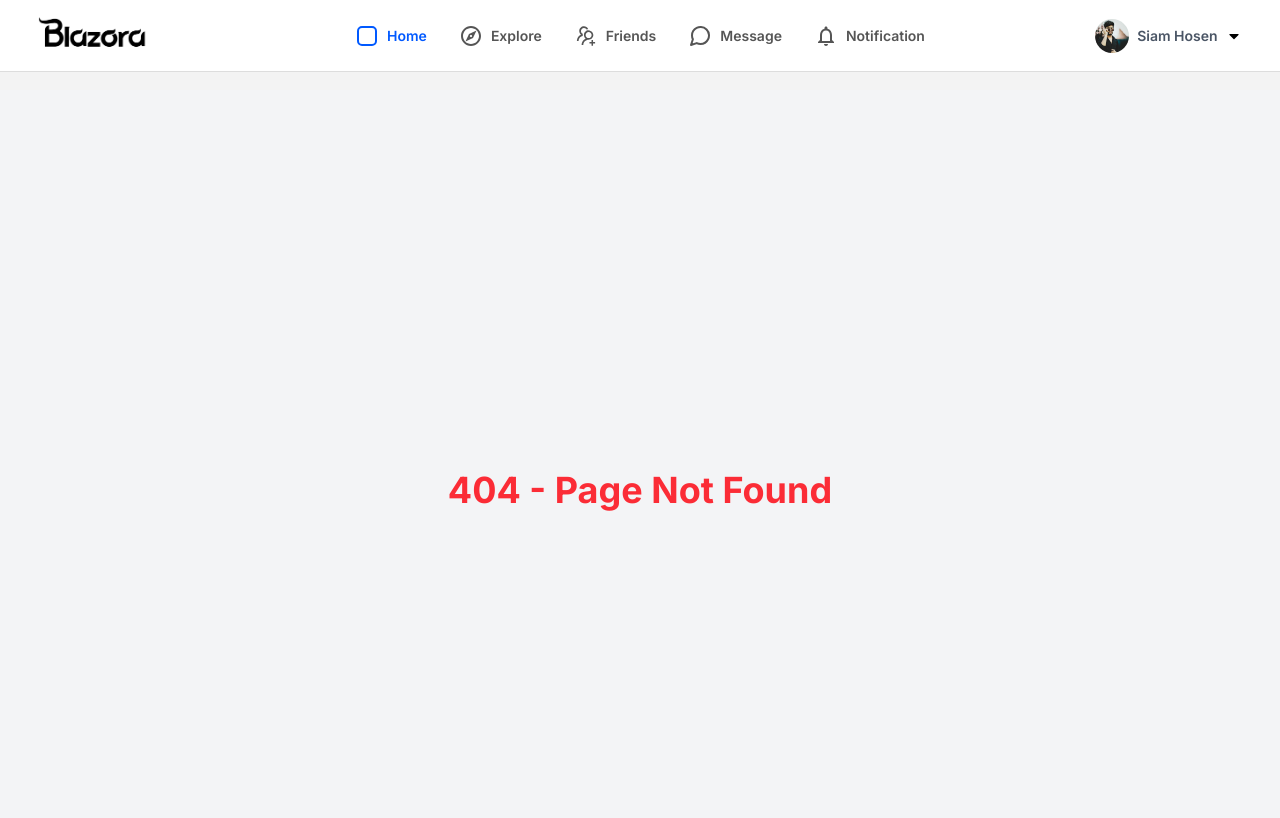
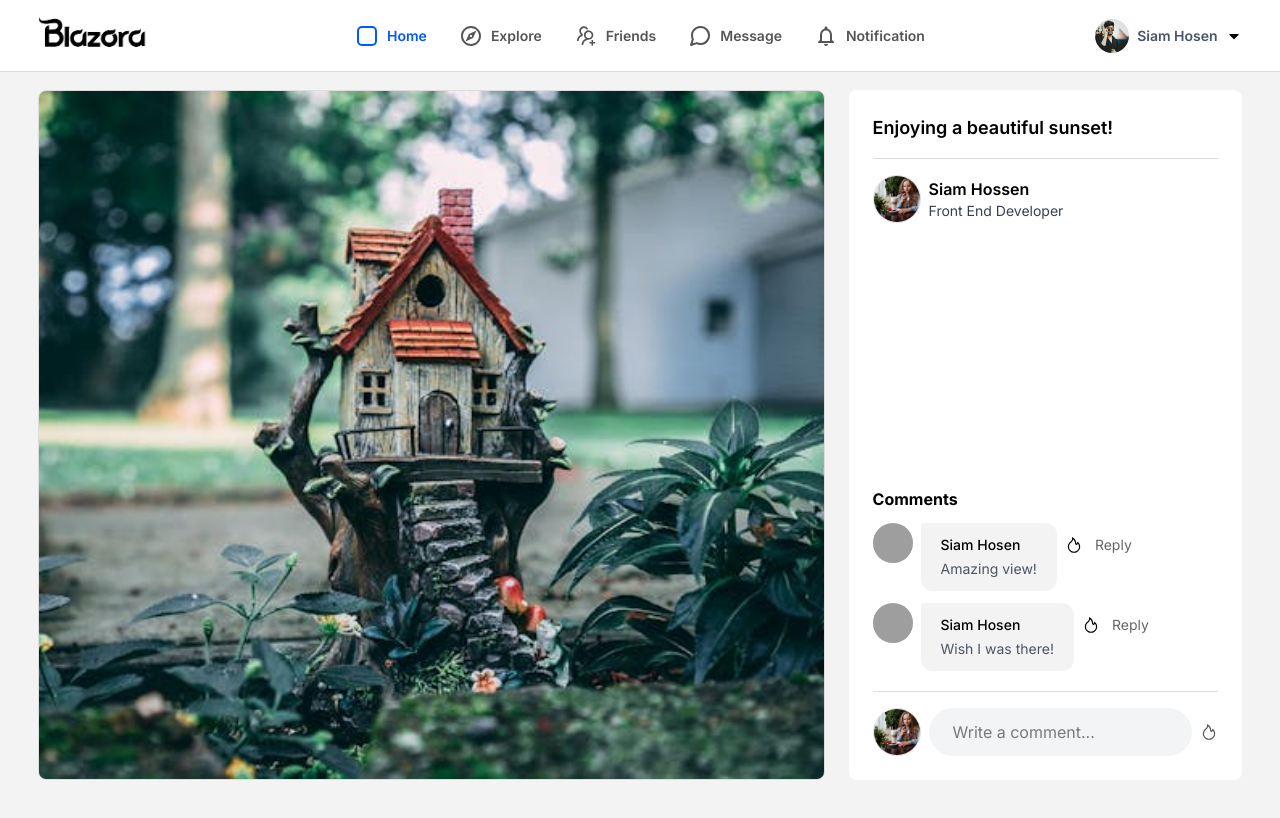
Before and after one commit to SiamHosenPg/Blazora, a React (Vite) app: page /post/101 in a window 1280 px wide. Before the commit this address had no page. Shown: the top 818 px of the page. Built offline with nearby package versions, Linux system fonts and the light colour scheme; grey boxes are pictures that could not be loaded.

Commit message:
Error Fix and Auth Setup

```diff
--- a/src/App.jsx
+++ b/src/App.jsx
@@ -20,6 +20,7 @@ import News from "./pages/News";
 import { AuthProvider } from "./contextapi/Authentication";
 import Loginpage from "./pages/Loginpage";
 import Mobilemenupage from "./pages/Mobilemenupage";
+import PostPrevew from "./pages/extrapage/PostPrevew";
 
 function App() {
   return (
@@ -45,6 +46,7 @@ function App() {
                   <Route path="/friends" element={<Friends />} />
                   <Route path="/explore" element={<Explore />} />
                   <Route path="/bookmarks" element={<Home />} />
+                  <Route path="/post/:postid" element={<PostPrevew />} />
                   <Route path="/menu" element={<Mobilemenupage />} />
                   <Route path="/news" element={<News />} />
                 </Routes>
--- a/src/components/newsfeed/Newsfeed.jsx
+++ b/src/components/newsfeed/Newsfeed.jsx
@@ -61,13 +61,16 @@ const Newsfeed = () => {
               <div className="posttext mt-4">{item.text}</div>
 
               {/* Post media (image) */}
-              <div className="media w-full h-auto">
+              <NavLink
+                to={`/post/${item.post_id}`}
+                className="media w-full h-auto"
+              >
                 <img
                   className="rounded-lg mt-2 w-full h-auto max-h-[700px]"
                   src={item.media} // Media URL from post data
                   alt=""
                 />
-              </div>
+              </NavLink>
 
               {/* Engagement section (likes, comments, shares) */}
               {item.engagement.map((count, index) => {
--- a/src/data/post/Post.json
+++ b/src/data/post/Post.json
@@ -162,12 +162,6 @@
         "shares_count": 30
       }
     ],
-    "comments": [
-      {
-        "comment_id": "209",
-        "comment_text": "Road trips are the best way to make memories!",
-        "userid": "11"
-      }
-    ]
+    "comments": []
   }
 ]
--- a/src/pages/Mobilemenupage.jsx
+++ b/src/pages/Mobilemenupage.jsx
@@ -4,16 +4,22 @@ const Mobilemenupage = () => {
   return (
     <div className="">
       <div className="Pagearea flex flex-col gap-4 items-start justify-start overflow-visible">
-        <div className="flex flex-col lg:flex-row gap-6 items-start justify-between overflow-visible">
-          <div className="leftfeed w-full lg:w-7/12 static lg:sticky space-y-4">
-            <h1 className="text-2xl font-bold">Mobile Menu Page</h1>
-            {/* Add your content here */}
+        <div className="w-full bg-white rounded-lg p-6 ">
+          <div className="Profile flex items-center gap-2 ">
+            <div className="w-12 h-12 rounded-full border-df border flex items-center justify-center">
+              <img
+                src="/post/2.jpg"
+                alt=""
+                className="w-full h-full object-cover rounded-full"
+              />
+            </div>
+            <div>
+              <div className="font-semibold">Siam Hossen</div>
+              <span className="block text-sm text-gray-700">
+                Front End Developer
+              </span>
+            </div>
           </div>
-        </div>
-        <div className="rightfeed flex-1 w-full lg:w-5/12">
-          {/* Add your content here */}
-          <h2 className="text-xl font-semibold">Right Feed</h2>
-          <p>This is the right feed area.</p>
         </div>
       </div>
     </div>
--- /dev/null
+++ b/src/pages/extrapage/PostPrevew.jsx
@@ -0,0 +1,122 @@
+import React, { useContext } from "react";
+import { useParams } from "react-router-dom";
+import { PostContext } from "../../contextapi/Postscontext";
+
+import { AiOutlineFire } from "react-icons/ai"; // Icon for likes
+import { AiFillFire } from "react-icons/ai"; // Another fire icon (not used here)
+import { FaRegComments } from "react-icons/fa6"; // Icon for comments
+
+const PostPrevew = () => {
+  const { postid } = useParams();
+  const { postData } = useContext(PostContext);
+  const Foundpost = postData.find((item) => item.post_id === postid);
+  return (
+    <div>
+      <div className=" Pagearea  flex flex-col md:flex-row items-start justify-between  gap-6">
+        <div className="leftArea w-full md:w-8/12 h-[calc(100vh_-_110px)] flex items-center justify-center">
+          <img
+            className=" max-w-full max-h-full w-full h-full  object-cover border-1 border-df rounded-lg"
+            src={Foundpost.media}
+            alt=""
+          />
+        </div>
+        <div className=" w-full md:w-4/12  ">
+          <div className=" p-6 h-[calc(100vh_-_110px)] bg-white rounded-lg flex flex-col justify-between">
+            <div className=" shrink-0">
+              <h3 className="text-lg font-semibold border-b border-df pb-4">
+                {Foundpost.text}
+              </h3>
+              <div className="Profile flex items-center gap-2 mt-4">
+                <div className=" w-12 h-12 rounded-full border-df border flex items-center justify-center">
+                  {" "}
+                  <img
+                    src="/post/2.jpg"
+                    alt=""
+                    className="w-full h-full object-cover rounded-full"
+                  />
+                </div>
+                <div>
+                  <div className="font-semibold">Siam Hossen</div>
+                  <span className="block text-sm text-gray-700">
+                    Front End Developer
+                  </span>
+                </div>
+              </div>
+            </div>
+            <div className="">
+              {/* Comments section */}
+              <div className=" mt-5">
+                <b> Comments</b>
+                <div className=" Comments">
+                  {/* Looping through comments */}
+                  {Foundpost.comments &&
+                    Foundpost.comments.map((comm, index) => {
+                      return (
+                        <div
+                          className=" commentsitems flex items-start gap-2 mt-3 overflow-auto "
+                          key={index}
+                        >
+                          {/* Commenter profile image */}
+                          <div className="image">
+                            <img
+                              src="profile/2.jpg" // Placeholder profile image
+                              className="w-[40px] h-[40px] bg-blue-50 rounded-full"
+                              alt=""
+                            />
+                          </div>
+                          {/* Comment text */}
+                          <div className="texts max-w-[370px] bg-[#f3f3f3] px-5 py-3 rounded-xl rounded-tl-none">
+                            <b className="block font-medium text-sm">
+                              Siam Hosen {/* Hardcoded commenter name */}
+                            </b>
+                            <div className="flex items-start gap-2">
+                              <span className="block text-gray-600 rounded-xl text-sm mt-1">
+                                {comm.comment_text} {/* Comment text */}
+                              </span>
+                            </div>
+                          </div>
+                          {/* Like and reply buttons for comments */}
+                          <div className="flex items-center mt-3 gap-3">
+                            <button className=" flex ">
+                              <AiOutlineFire className="text-lg" />{" "}
+                              {/* Like button */}
+                            </button>
+                            <button className="text-sm text-[#666]">
+                              Reply {/* Reply button */}
+                            </button>
+                          </div>
+                        </div>
+                      );
+                    })}
+                </div>
+              </div>
+              {/* Comment input section */}
+
+              <div className=" flex items-center gap-2 mt-5 border-t border-df pt-4 ">
+                <div className=" w-12 h-12 rounded-full shrink-0 border-df border flex items-center justify-center">
+                  {" "}
+                  <img
+                    src="/post/2.jpg"
+                    alt=""
+                    className="w-full h-full object-cover rounded-full"
+                  />
+                </div>
+                <input
+                  type="text"
+                  placeholder="Write a comment..."
+                  className="w-full px-6 py-3  rounded-full bg-gray-100 focus:outline-none "
+                />
+                <button>
+                  <AiOutlineFire className="text-lg text-[#555]" />{" "}
+                  {/* Send button */}
+                </button>
+              </div>
+            </div>
+          </div>
+        </div>
+      </div>
+    </div>
+  );
+};
+
+export default PostPrevew;
```
